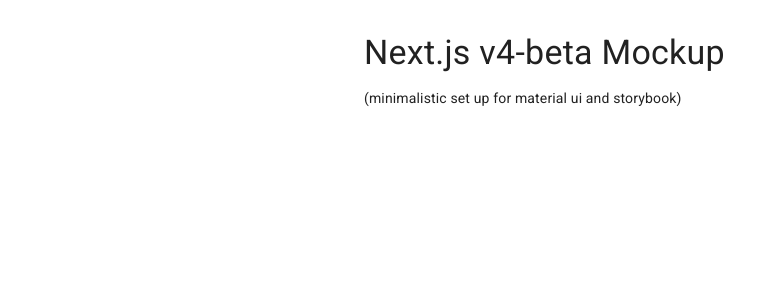
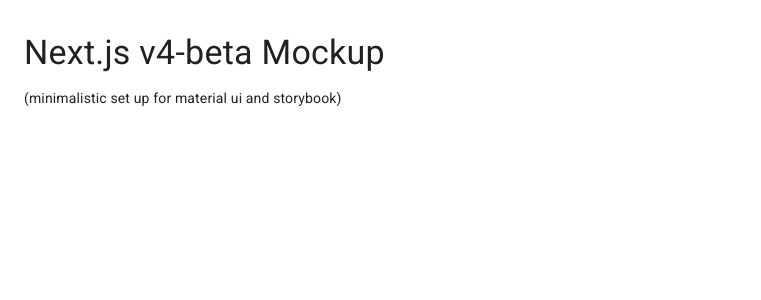
Before and after one commit to ShimiSun/nextjs-grommet-bootstrap, a Next.js app: page / in a window 1280 px wide. Shown: the top 300 px of the page, without its empty margins (0-761 px from the left). Built offline with nearby package versions, Linux system fonts and the light colour scheme.

Commit message:
displayed

```diff
--- a/components/molecules/TimelineLoaded/index.js
+++ b/components/molecules/TimelineLoaded/index.js
@@ -14,7 +14,7 @@
         margin: 'auto',
     },
     day: {
-        margin: '1.5rem',
+        margin: 'auto',
     },
 };
 
--- a/pages/index.js
+++ b/pages/index.js
@@ -6,7 +6,7 @@
 
 
 export default () => (
-    <Container maxWidth="sm">
+    <Container minWidth="sm">
       <Box my={4}>
         <Typography variant="h4" component="h1" gutterBottom>
           Next.js v4-beta Mockup
```
